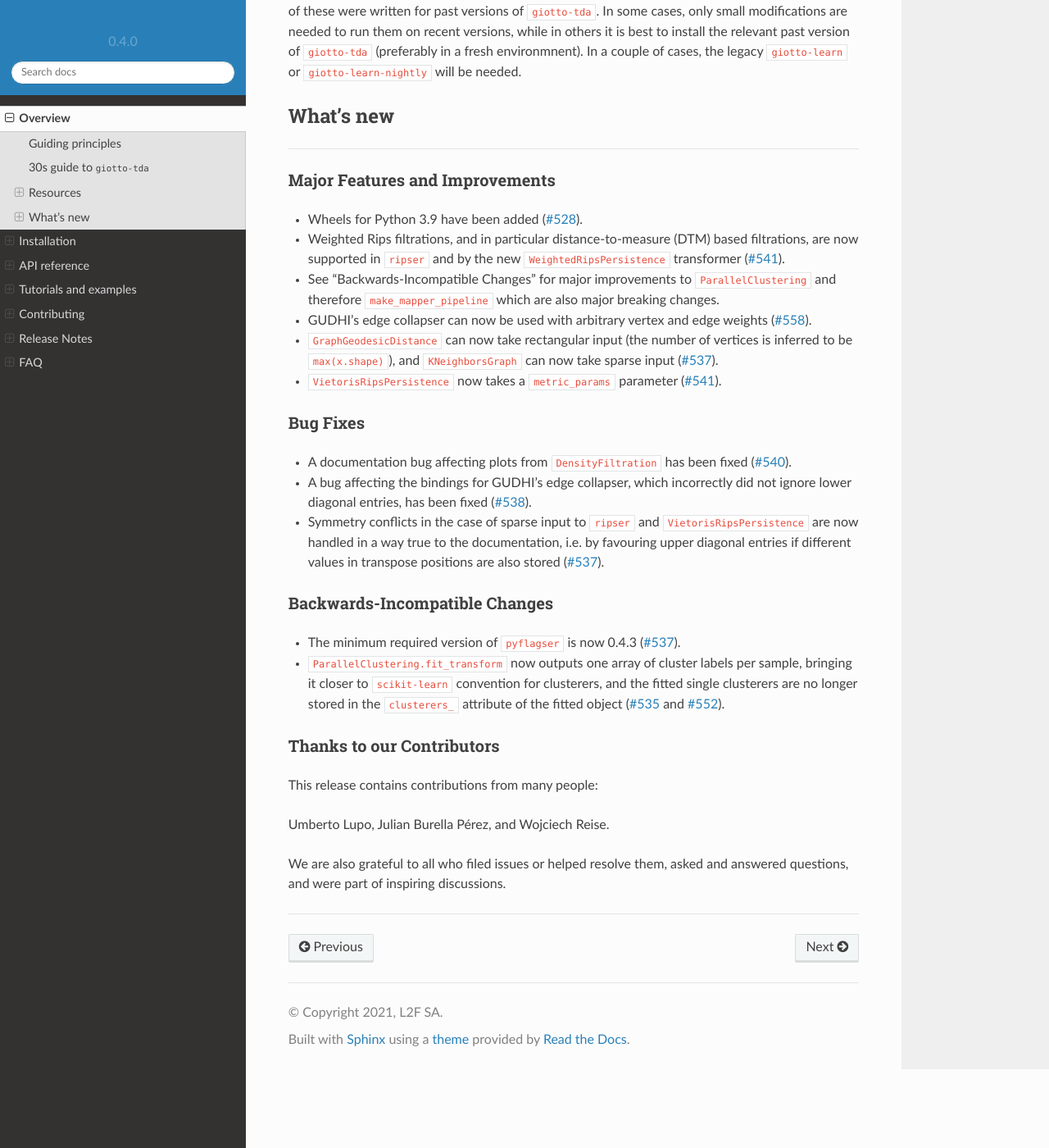
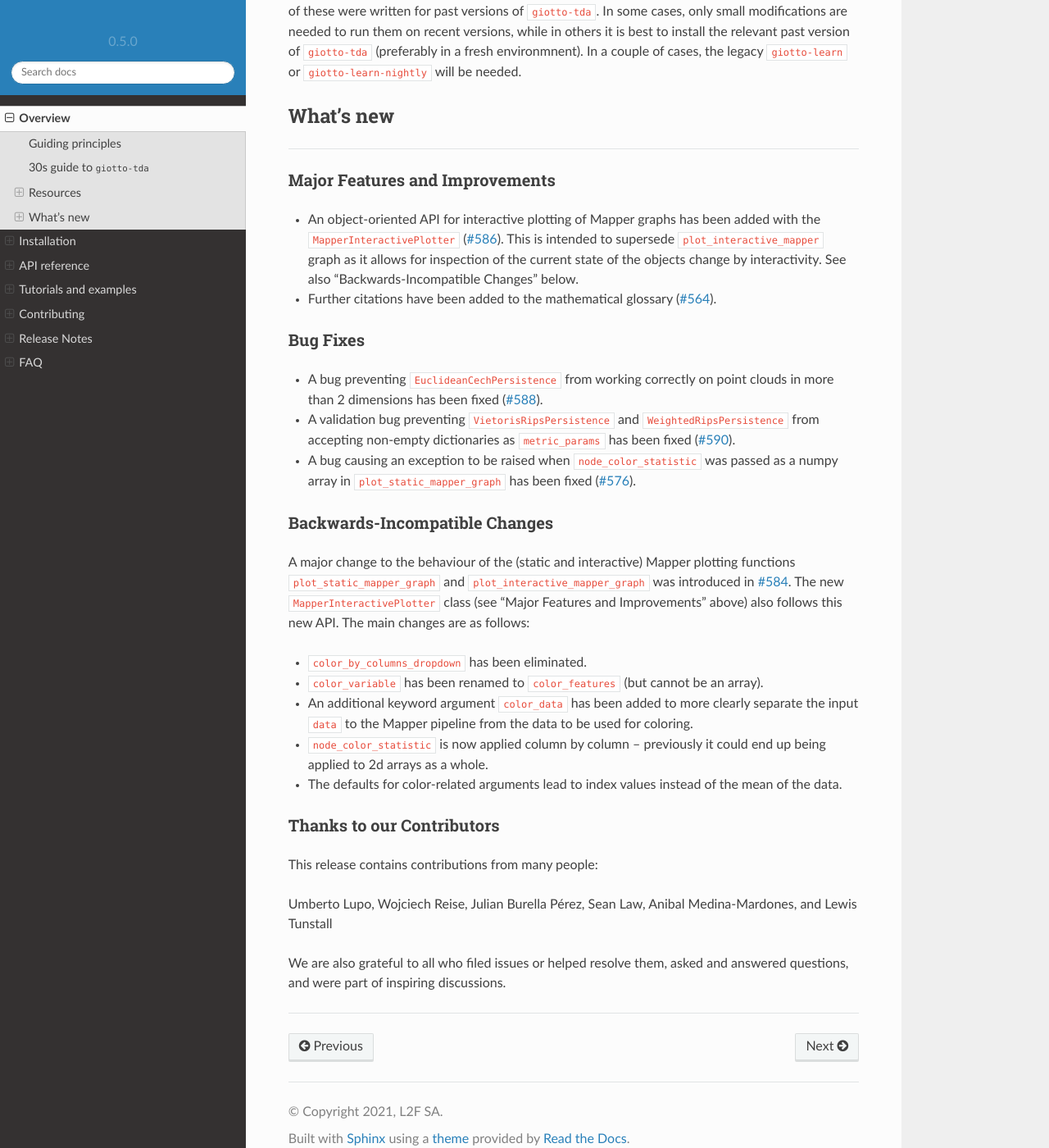
Before and after one commit to giotto-ai/giotto-tda, a Sphinx documentation site: the page built from doc/library.rst, in a window 1280 px wide and 1400 px high, scrolled down 3759 px. Shown: the whole window at 82% size. Built offline with Sphinx 7.4.7 and the Read the Docs theme 2.0.0, drawn with Linux system fonts in a browser that asks for light colours; pages that are not in the unit, such as notebooks, are missing from menus; comment, search, counter and statistics services are not loaded; the version number is read from the project's files by our own code.

Commit message:
Bump version to 0.5.0 and create release notes

```diff
--- a/doc/library.rst
+++ b/doc/library.rst
@@ -124,5 +124,5 @@ What's new
 
 .. include::
    release.rst
-   :start-after: Release 0.4.0
-   :end-before: Release 0.3.1
+   :start-after: Release 0.5.0
+   :end-before: Release 0.4.0
--- a/doc/release.rst
+++ b/doc/release.rst
@@ -3,6 +3,43 @@ Release Notes
 #############
 
 .. _stable:
+
+*************
+Release 0.5.0
+*************
+
+Major Features and Improvements
+===============================
+
+- An object-oriented API for interactive plotting of Mapper graphs has been added with the ``MapperInteractivePlotter`` (`#586 <https://github.com/giotto-ai/giotto-tda/pull/586>`_). This is intended to supersede ``plot_interactive_mapper`` graph as it allows for inspection of the current state of the objects change by interactivity. See also "Backwards-Incompatible Changes" below.
+- Further citations have been added to the mathematical glossary (`#564 <https://github.com/giotto-ai/giotto-tda/pull/564>`_).
+
+Bug Fixes
+=========
+
+- A bug preventing ``EuclideanCechPersistence`` from working correctly on point clouds in more than 2 dimensions has been fixed (`#588 <https://github.com/giotto-ai/giotto-tda/pull/588>`_).
+- A validation bug preventing ``VietorisRipsPersistence`` and ``WeightedRipsPersistence`` from accepting non-empty dictionaries as ``metric_params`` has been fixed (`#590 <https://github.com/giotto-ai/giotto-tda/pull/590>`_).
+- A bug causing an exception to be raised when ``node_color_statistic`` was passed as a numpy array in ``plot_static_mapper_graph`` has been fixed (`#576 <https://github.com/giotto-ai/giotto-tda/pull/576>`_).
+
+Backwards-Incompatible Changes
+==============================
+
+A major change to the behaviour of the (static and interactive) Mapper plotting functions ``plot_static_mapper_graph`` and ``plot_interactive_mapper_graph`` was introduced in `#584 <https://github.com/giotto-ai/giotto-tda/pull/584>`_. The new ``MapperInteractivePlotter`` class (see "Major Features and Improvements" above) also follows this new API. The main changes are as follows:
+
+- ``color_by_columns_dropdown``  has been eliminated.
+- ``color_variable`` has been renamed to ``color_features`` (but cannot be an array).
+- An additional keyword argument ``color_data`` has been added to more clearly separate the input ``data`` to the Mapper pipeline from the data to be used for coloring.
+- ``node_color_statistic`` is now applied column by column -- previously it could end up being applied to 2d arrays as a whole.
+- The defaults for color-related arguments lead to index values instead of the mean of the data.
+
+Thanks to our Contributors
+==========================
+
+This release contains contributions from many people:
+
+Umberto Lupo, Wojciech Reise, Julian Burella Pérez, Sean Law, Anibal Medina-Mardones, and Lewis Tunstall
+
+We are also grateful to all who filed issues or helped resolve them, asked and answered questions, and were part of inspiring discussions.
 
 *************
 Release 0.4.0
--- a/doc/update_versions.py
+++ b/doc/update_versions.py
@@ -56,7 +56,8 @@ if __name__ == '__main__':
     import os
     from glob import glob
     path = sys.argv[1]
-    file_names = [y for x in os.walk(path) for y in glob(os.path.join(x[0], '*.html'))]
+    file_names = [y for x in os.walk(path)
+                  for y in glob(os.path.join(x[0], '*.html'))]
     print(file_names)
 
     with open('versions', 'r') as f:
--- a/gtda/_version.py
+++ b/gtda/_version.py
@@ -19,4 +19,4 @@ Topological Data Analysis in a machine learning framework."""
 # 'X.Y.dev0' is the canonical version of 'X.Y.dev'
 #
 
-__version__ = "0.4.0"
+__version__ = "0.5.0"
--- a/setup.py
+++ b/setup.py
@@ -29,7 +29,7 @@
 MAINTAINER_EMAIL = "maintainers@giotto.ai"
 URL = "https://github.com/giotto-ai/giotto-tda"
 LICENSE = "GNU AGPLv3"
-DOWNLOAD_URL = "https://github.com/giotto-ai/giotto-tda/tarball/v0.4.0"
+DOWNLOAD_URL = "https://github.com/giotto-ai/giotto-tda/tarball/v0.5.0"
 VERSION = __version__  # noqa
 CLASSIFIERS = ["Intended Audience :: Science/Research",
                "Intended Audience :: Developers",
```
